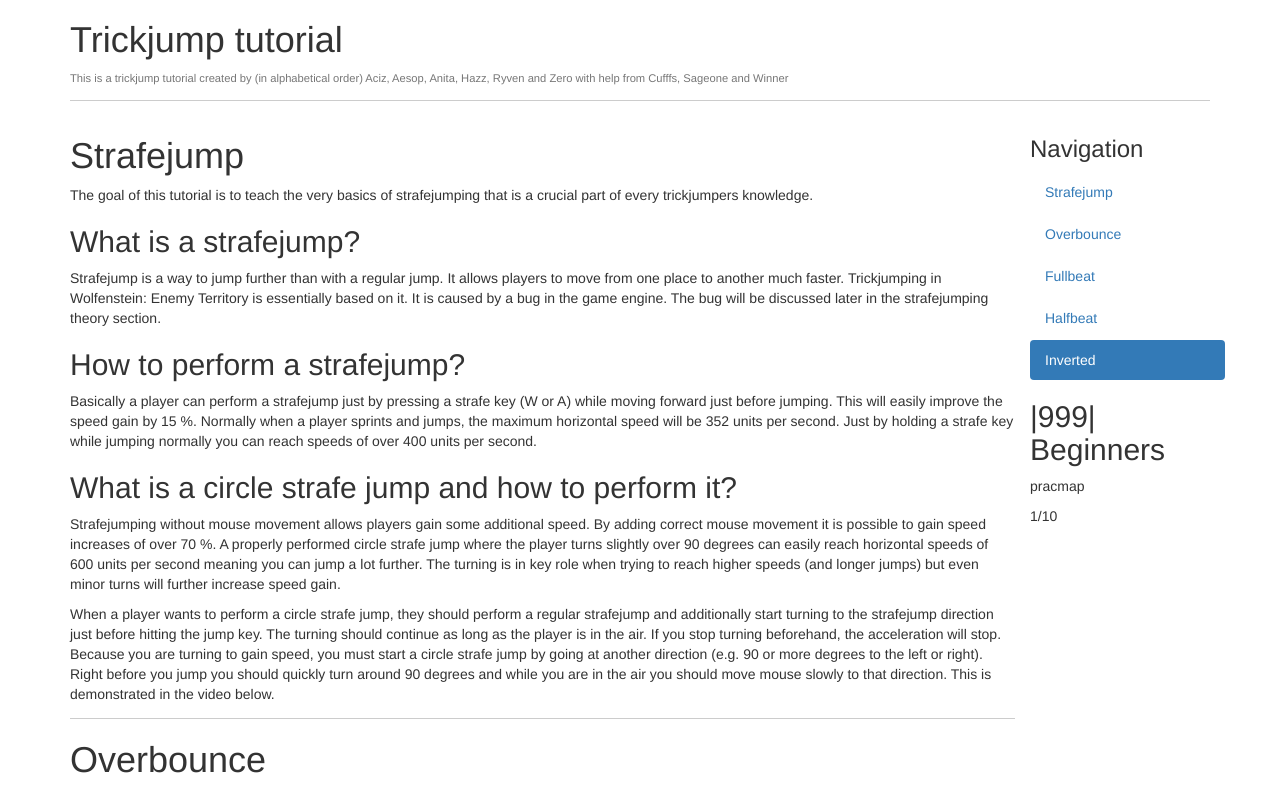
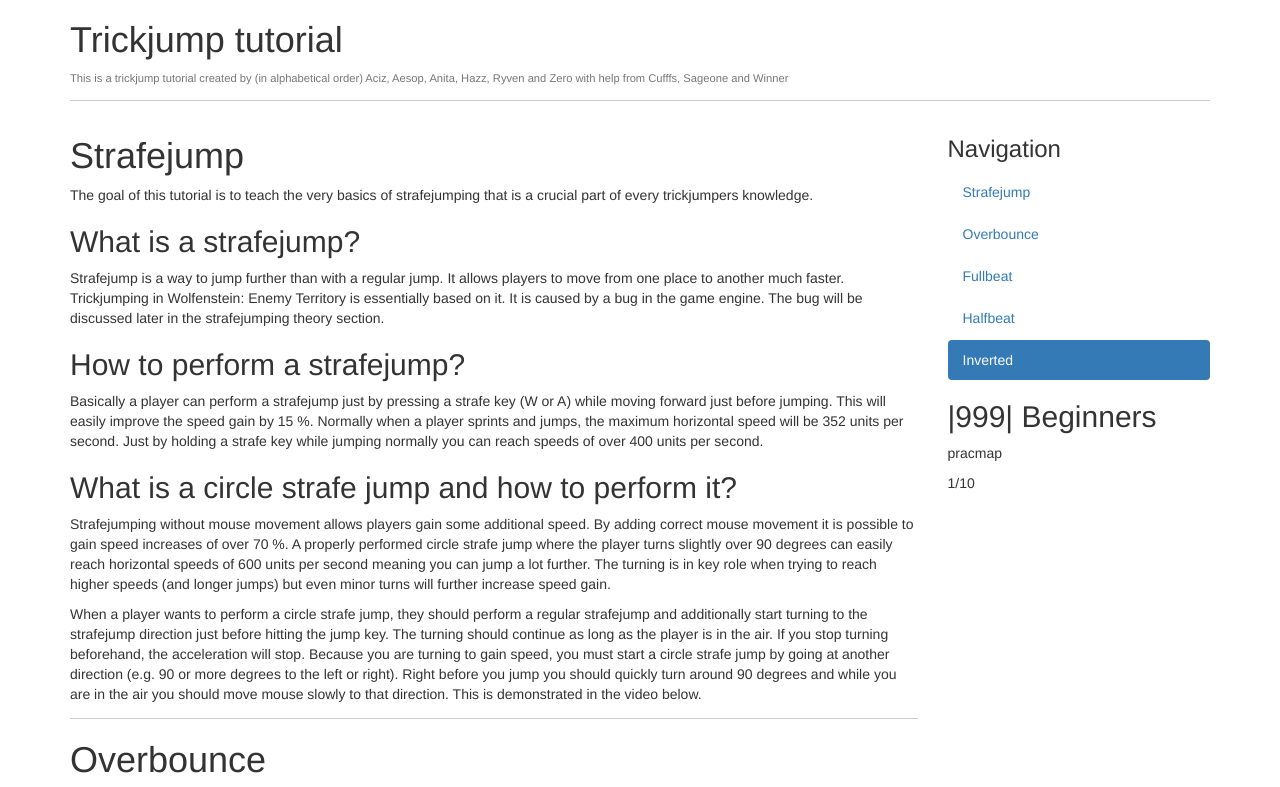
Before and after one commit to haapanen/enemy-territory-trickjump-tutorial, a website: page website/index.html in a window 1280 px wide. Shown: the top 787 px of the page. Drawn offline with nearby package versions, Linux system fonts and the light colour scheme.

Commit message:
Some small fixes

```diff
--- a/website/index.html
+++ b/website/index.html
@@ -10,7 +10,6 @@
 
     <link rel="apple-touch-icon" href="apple-touch-icon.png">
 
-    <link rel="stylesheet" href="css/normalize.css">
     <link rel="stylesheet" href="bower_components/bootstrap/dist/css/bootstrap.min.css">
     <link rel="stylesheet" href="bower_components/bootstrap/dist/css/bootstrap-theme.min.css">
     <link rel="stylesheet" href="css/main.css">
@@ -30,7 +29,7 @@
             <hr>
         </div>
         <div class="row">
-            <div class="col-md-10 content">
+            <div class="col-md-9 content">
                 <h1 id="strafejump">Strafejump</h1>
                 <p>The goal of this tutorial is to teach the very basics of strafejumping that is a crucial part of every trickjumpers
                     knowledge.</p>
@@ -143,9 +142,8 @@ m_forward
                 <h3 id="inverted">Inverted</h3>
                 <hr>
             </div>
-            <div class="col-md-2">
+            <div class="col-md-3">
                 <div class="affix" data-spy="affix" data-offset-top="0" data-offset-bottom="200">
-                    <div class="row">
                     <div id="navbar" class="navigation">
                         <h3>Navigation</h3>
                         <ul class="nav nav-pills nav-stacked">
@@ -156,13 +154,11 @@ m_forward
                             <li role="presentation"><a href="#inverted">Inverted</a></li>
                         </ul>
                     </div>
-                    </div>
-                    <div class="row">
+
                     <div class="server">
                         <h2>|999| Beginners</h2>
                         <p>pracmap</p>
                         <p>1/10</p>
-                        </div>
                     </div>
                 </div>
             </div>
```
Lines whose indentation alone changed are shown as unchanged.
